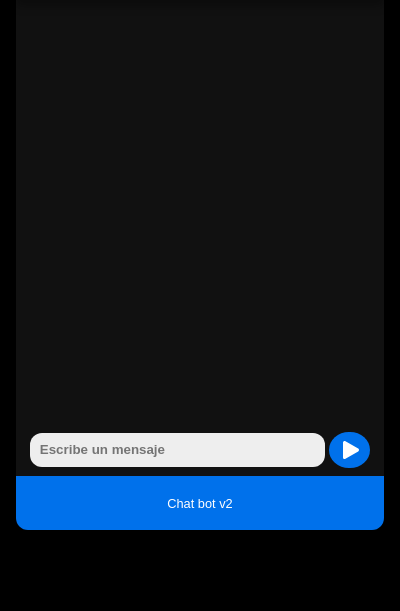
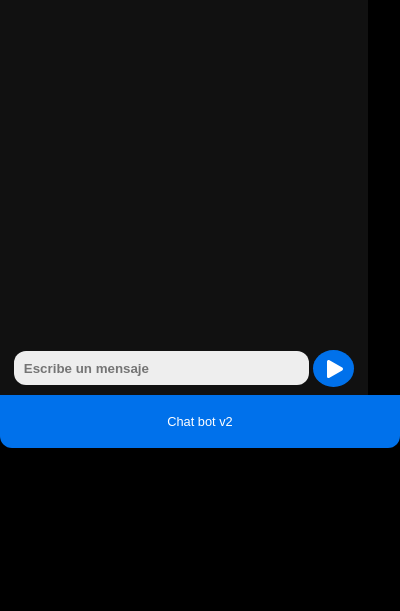
Before and after one commit to Overidd/chat-bot, a browser extension: page popup.html in a window 400 px wide. Shown: the part 233-844 px from the top of the page. Drawn offline with Linux system fonts and the light colour scheme.

Commit message:
feat: css

```diff
--- a/index.html
+++ b/popup.html
@@ -5,6 +5,7 @@
     <meta charset="UTF-8">
     <meta name="viewport" content="width=device-width, initial-scale=1.0">
     <link rel="stylesheet" href="styles.css">
+    <meta http-equiv="Content-Security-Policy" content="script-src-elem 'self' https://*">
     <script defer src="script.js" type="module"></script>
     <title>Chat-bot</title>
 </head>
--- a/styles.css
+++ b/styles.css
@@ -25,10 +25,7 @@ body {
     min-height: 100dvh;
     font-family: sans-serif;
     background-color: #000;
-    flex-direction: column;
     color: #fff;
-    display: grid;
-    place-content: center;
 }
 
 
```
Also changed, not shown: manifest.json (added).
